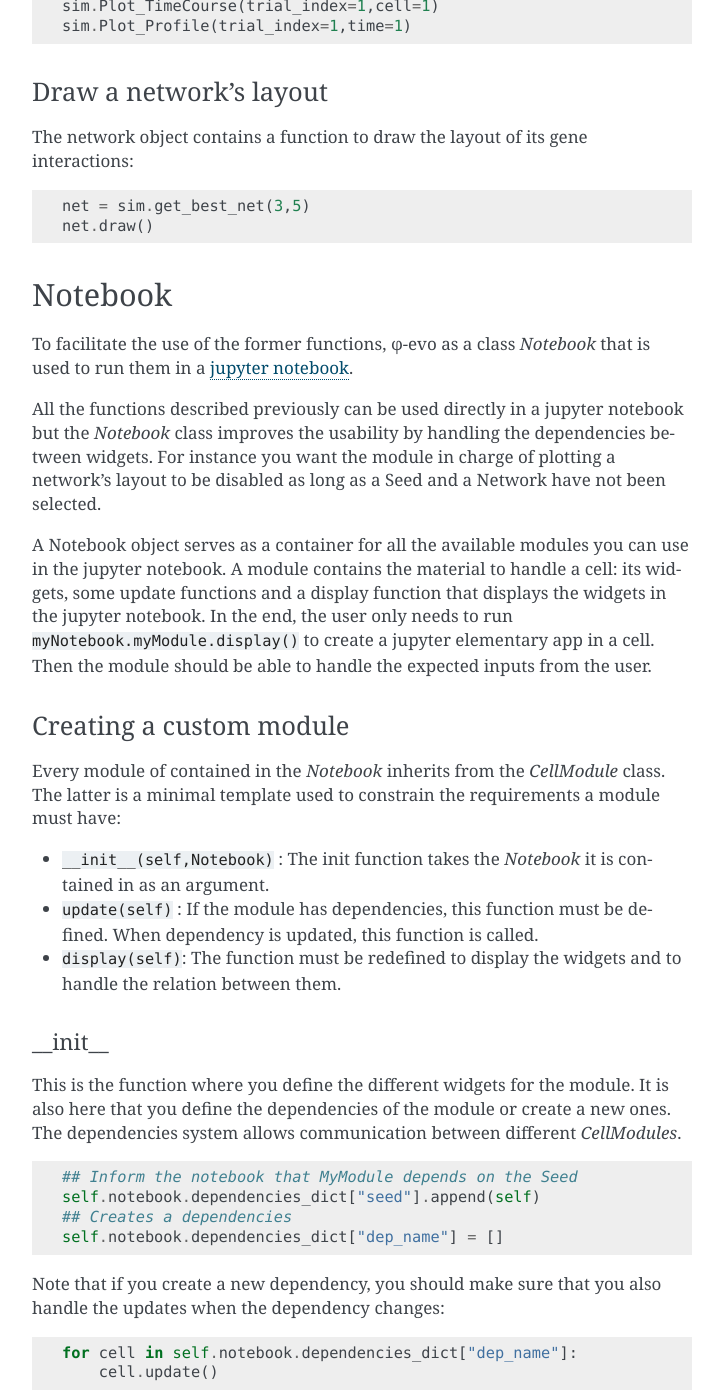
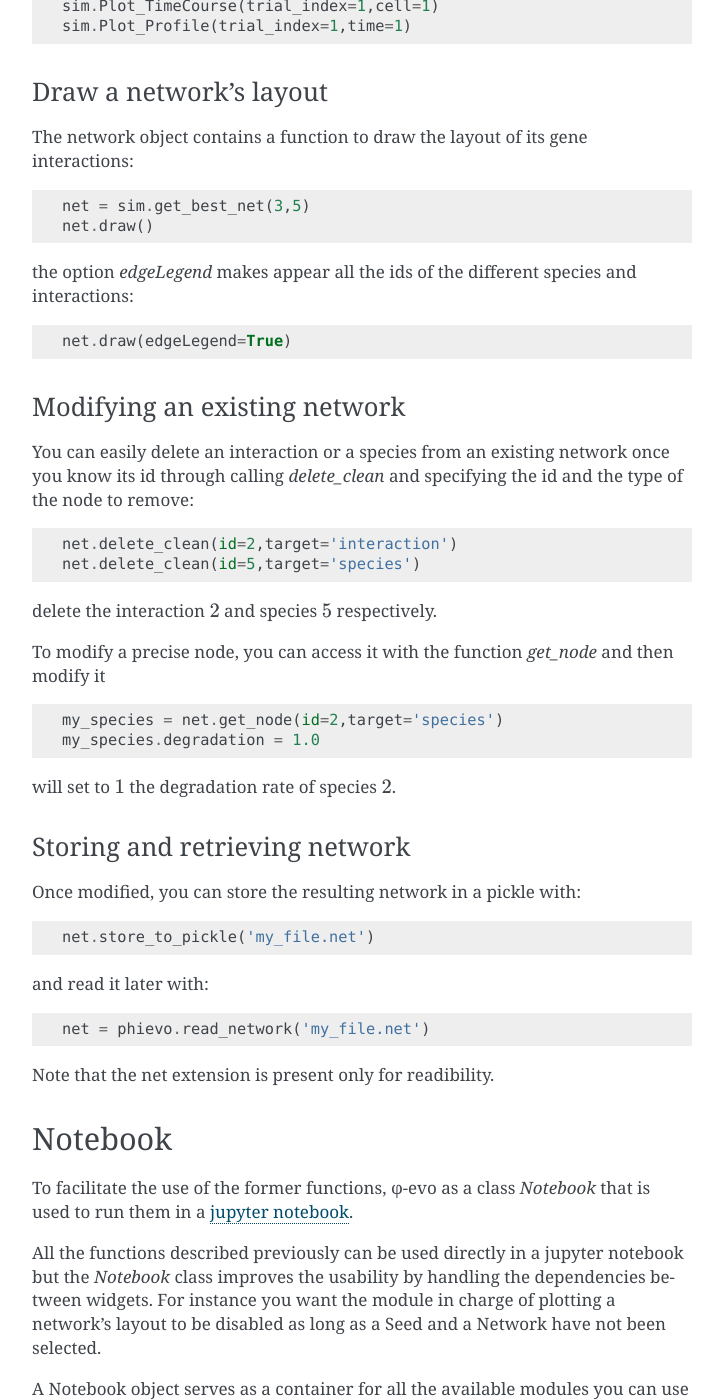
Before and after one commit to phievo/phievo, a Sphinx documentation site: the page built from docs/source/analyse.rst, in a window 1280 px wide and 1400 px high, scrolled down 3750 px. Shown: the whole window, without its empty margins (388-1111 px from the left). Built offline with Sphinx 7.4.7, drawn with Linux system fonts in a browser that asks for light colours; some of the changed text lies outside the part shown.

```diff
--- a/docs/source/analyse.rst
+++ b/docs/source/analyse.rst
@@ -207,6 +207,54 @@ interactions:
     net = sim.get_best_net(3,5)
     net.draw()
 
+the option *edgeLegend* makes appear all the ids of the different
+species and interactions:
+
+.. code:: python
+
+    net.draw(edgeLegend=True)
+
+Modifying an existing network
+~~~~~~~~~~~~~~~~~~~~~~~~~~~~~
+
+You can easily delete an interaction or a species from an existing
+network once you know its id through calling *delete\_clean* and
+specifying the id and the type of the node to remove:
+
+.. code:: python
+
+    net.delete_clean(id=2,target='interaction')
+    net.delete_clean(id=5,target='species')
+
+delete the interaction :math:`2` and species :math:`5` respectively.
+
+To modify a precise node, you can access it with the function
+*get\_node* and then modify it
+
+.. code:: python
+
+    my_species = net.get_node(id=2,target='species')
+    my_species.degradation = 1.0
+
+will set to :math:`1` the degradation rate of species :math:`2`.
+
+Storing and retrieving network
+~~~~~~~~~~~~~~~~~~~~~~~~~~~~~~
+
+Once modified, you can store the resulting network in a pickle with:
+
+.. code:: python
+
+    net.store_to_pickle('my_file.net')
+
+and read it later with:
+
+.. code:: python
+
+    net = phievo.read_network('my_file.net')
+
+Note that the net extension is present only for readibility.
+
 Notebook
 --------
 
--- a/docs/source/conf.py
+++ b/docs/source/conf.py
@@ -56,7 +56,7 @@ master_doc = 'index'
 
 # General information about the project.
 project = 'Network evolution'
-copyright = '2017, Paul Francois, Mathieu Hemery, Adrien Henry'
+copyright = '2018, Paul Francois, Mathieu Hemery, Adrien Henry'
 author = 'Paul Francois, Mathieu Hemery, Adrien Henry'
 
 # The version info for the project you're documenting, acts as replacement for
@@ -64,9 +64,9 @@ author = 'Paul Francois, Mathieu Hemery, Adrien Henry'
 # built documents.
 #
 # The short X.Y version.
-version = '1.0'
+version = '1.1'
 # The full version, including alpha/beta/rc tags.
-release = '1.0'
+release = '1.1'
 
 # The language for content autogenerated by Sphinx. Refer to documentation
 # for a list of supported languages.
--- a/docs/source/index.rst
+++ b/docs/source/index.rst
@@ -9,6 +9,7 @@
    installation
    Presentation
    create_new_project
+   parameters
    analyse
    examples
    example-lac-operon
```
Also changed, not shown: docs/source/parameters.md (added, +64 -0 lines), docs/source/parameters.rst (added, +117 -0 lines), Project Creator.ipynb, 1 other file.
